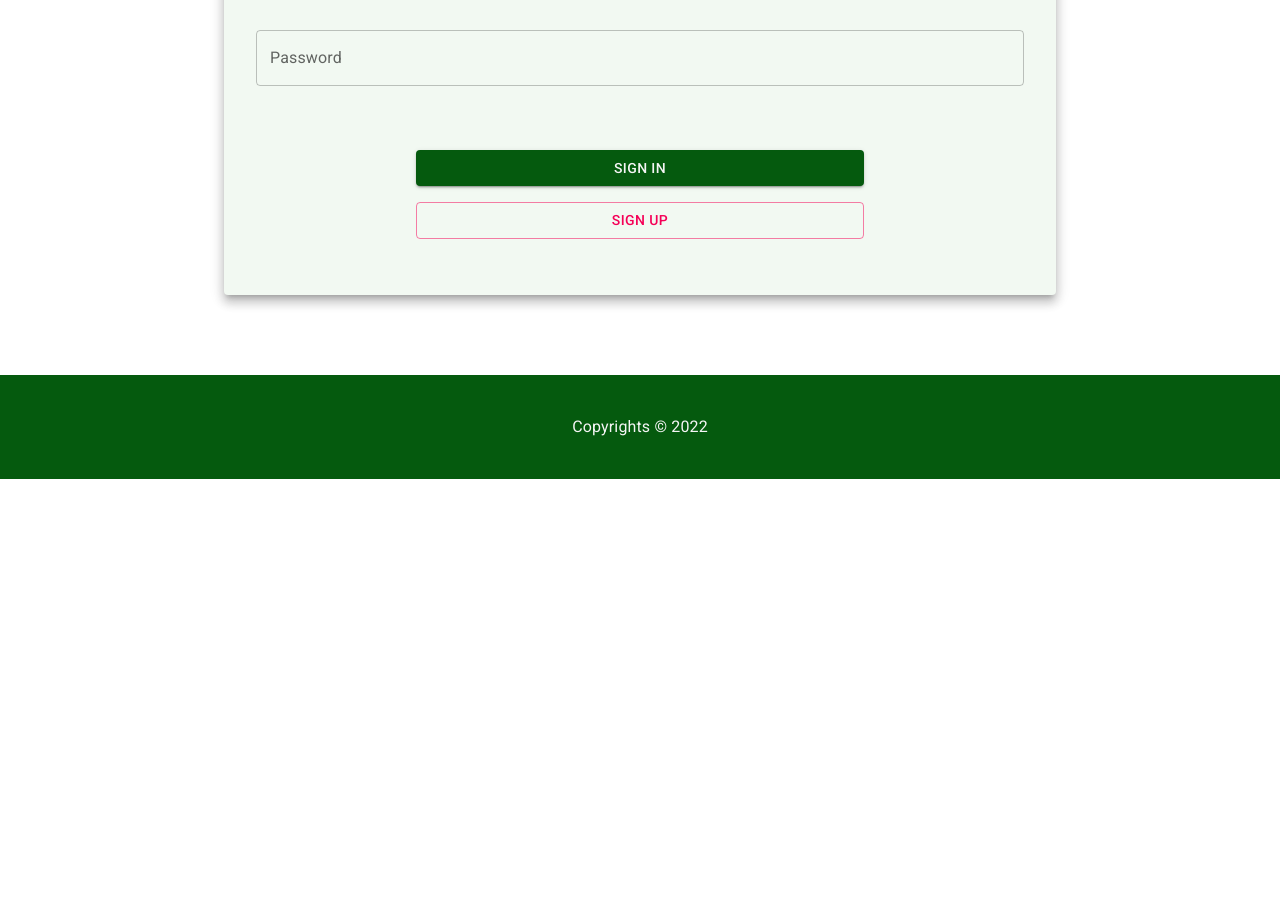
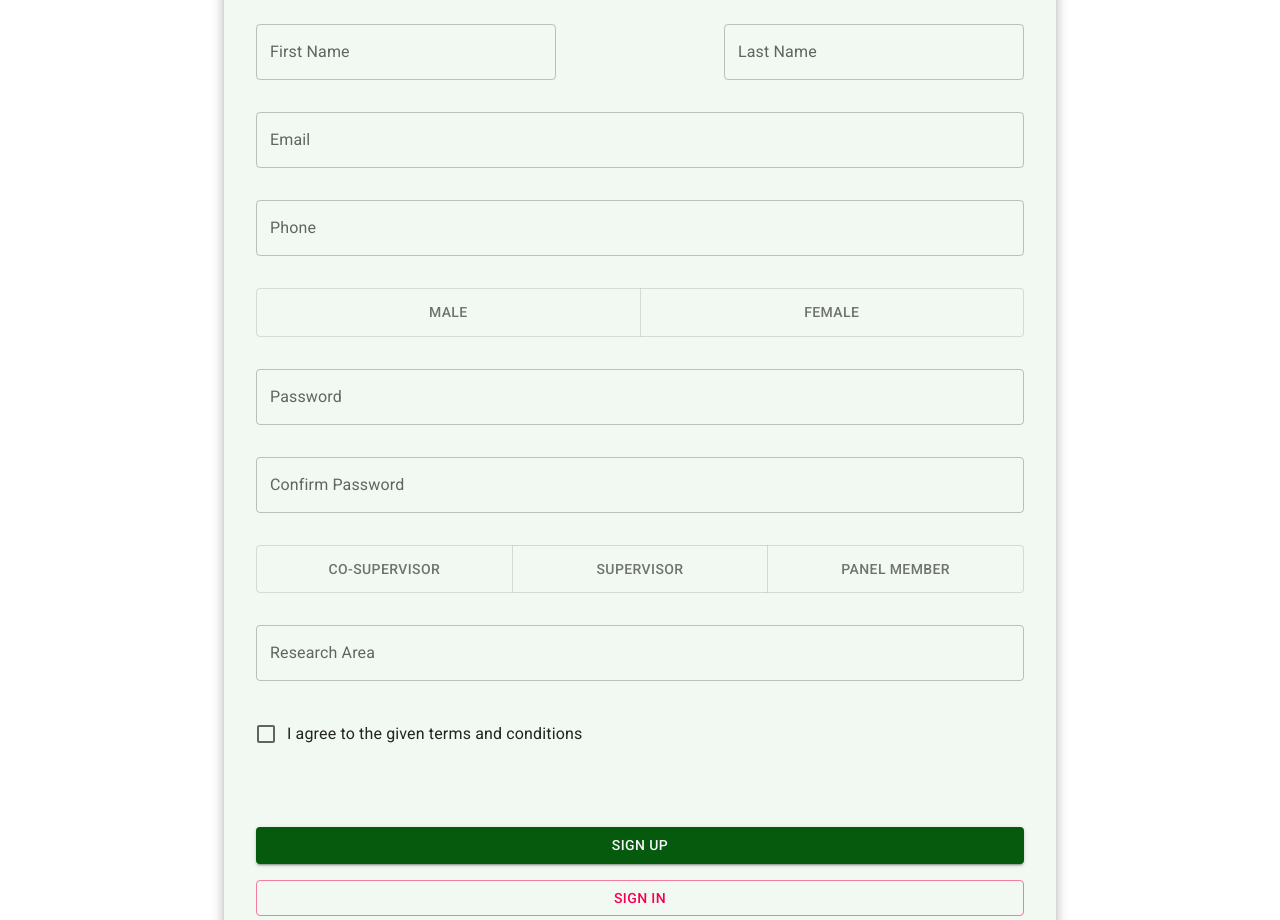
Before and after one commit to LassazVegaz/RPMT, a React (Create React App) app in the folder frontend/: page / in a window 1280 px wide. Shown: the part 412-1332 px from the top of the page. Before the commit the page ends 891 px from the top, so only its background shows below. Built offline with nearby package versions, Linux system fonts and the light colour scheme.

Commit message:
sign up page

```diff
--- a/frontend/src/App.js
+++ b/frontend/src/App.js
@@ -1,13 +1,13 @@
 import { Footer } from "./components/Footer/Footer";
 import { Header } from "./components/Header/Header";
-import { SignInPage } from "./pages/SignInPage/SignInPage";
+import { SignupPage } from "./pages/SignupPage/SignupPage";
 
 function App() {
 	return (
 		<>
 			<Header />
 
-			<SignInPage />
+			<SignupPage />
 
 			<Footer />
 		</>
--- /dev/null
+++ b/frontend/src/pages/SignupPage/SignupPage.jsx
@@ -0,0 +1,114 @@
+import {
+	Button,
+	Avatar,
+	Box,
+	Checkbox,
+	Container,
+	FormControlLabel,
+	Paper,
+	TextField,
+	ToggleButton,
+	ToggleButtonGroup,
+	Typography,
+} from "@mui/material";
+
+export const SignupPage = () => {
+	return (
+		<Container
+			maxWidth="lg"
+			sx={{
+				my: 8,
+			}}
+		>
+			<Paper
+				elevation={8}
+				sx={{
+					py: 3,
+					mx: 20,
+					display: "flex",
+					flexDirection: "column",
+				}}
+			>
+				<Avatar
+					sx={{
+						width: 100,
+						height: 100,
+						mb: 3,
+						mx: "auto",
+					}}
+				/>
+
+				<Typography variant="h5" mb={8} textAlign="center">
+					Mr. John Doe
+				</Typography>
+
+				<Box
+					sx={{
+						display: "flex",
+						flexDirection: "column",
+						rowGap: 4,
+						px: 4,
+					}}
+				>
+					<Box
+						sx={{
+							display: "flex",
+							justifyContent: "space-between",
+						}}
+					>
+						<TextField
+							label="First Name"
+							sx={{
+								minWidth: 300,
+							}}
+						/>
+						<TextField
+							label="Last Name"
+							sx={{
+								minWidth: 300,
+							}}
+						/>
+					</Box>
+
+					<TextField label="Email" />
+					<TextField label="Phone" />
+
+					<ToggleButtonGroup exclusive fullWidth>
+						<ToggleButton>Male</ToggleButton>
+						<ToggleButton>Female</ToggleButton>
+					</ToggleButtonGroup>
+
+					<TextField label="Password" />
+					<TextField label="Confirm Password" />
+
+					<ToggleButtonGroup exclusive fullWidth>
+						<ToggleButton>Co-Supervisor</ToggleButton>
+						<ToggleButton>Supervisor</ToggleButton>
+						<ToggleButton>Panel Member</ToggleButton>
+					</ToggleButtonGroup>
+
+					<TextField label="Research Area" />
+
+					<FormControlLabel
+						label="I agree to the given terms and conditions"
+						control={<Checkbox />}
+					/>
+
+					<Box
+						sx={{
+							mt: 5,
+							display: "flex",
+							flexDirection: "column",
+							rowGap: 2,
+						}}
+					>
+						<Button variant="contained">Sign Up</Button>
+						<Button variant="outlined" color="secondary">
+							Sign In
+						</Button>
+					</Box>
+				</Box>
+			</Paper>
+		</Container>
+	);
+};
```
